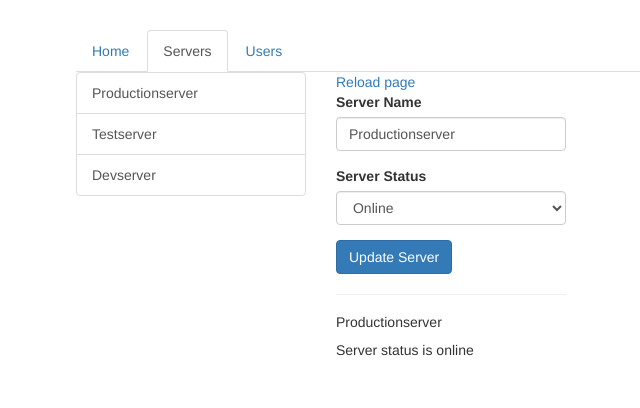
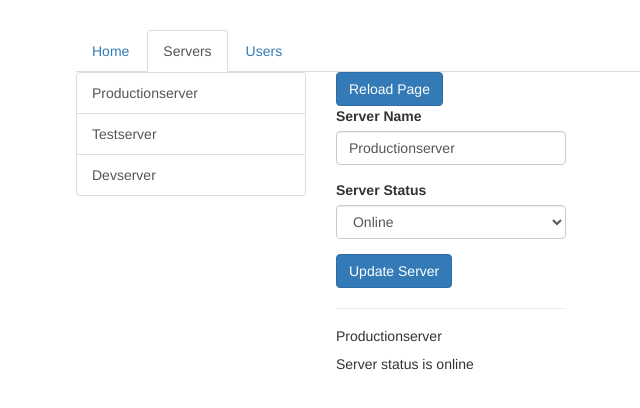
Before and after one commit to yashwadhwani08/angular-routing, an Angular app: page /servers in a window 1280 px wide. Shown: the top 408 px of the page, without its empty margins (189-829 px from the left). Built offline with nearby package versions, Linux system fonts and the light colour scheme.

Commit message:
using relative path in programmatic navigation

```diff
--- a/src/app/servers/servers.component.html
+++ b/src/app/servers/servers.component.html
@@ -25,7 +25,8 @@
     -->
 
     <!-- Resolving the error with leading slash (hence making the path the absolute path: localhost:4200/servers) to routerLink making it an absolute URL which would be appended to localhost:4200/ -->
-    <a routerLink="/servers">Reload page</a>
+    <!-- <a routerLink="/servers">Reload page</a> -->
+    <button class="btn btn-primary" (click)="onReload()">Reload Page</button>
     <app-edit-server></app-edit-server>
     <hr />
     <app-server></app-server>
--- a/src/app/servers/servers.component.ts
+++ b/src/app/servers/servers.component.ts
@@ -1,18 +1,32 @@
 import { Component, OnInit } from '@angular/core';
 import { ServersService } from './servers.service';
+import { ActivatedRoute, Router } from '@angular/router';
 
 @Component({
   selector: 'app-servers',
   templateUrl: './servers.component.html',
-  styleUrls: ['./servers.component.css']
+  styleUrls: ['./servers.component.css'],
 })
 export class ServersComponent implements OnInit {
-  public servers: {id: number, name: string, status: string}[] = [];
+  onReload() {
+    // this.router.navigate(['/servers'])
 
-  constructor(private serversService: ServersService) { }
+    // Understanding how we can work with relative paths in the navigate method by defining relative to what this path should be loaded, default is root URL
+
+    // We get an error now:
+    // ERROR Error: Uncaught (in promise): Error: NG04002: Cannot match any routes. URL Segment: 'servers/servers', since it is looking for the path localhost:4200/servers/servers (which doesn't exist)
+
+    this.router.navigate(['servers'],{relativeTo: this.activatedRoute});
+  }
+  public servers: { id: number; name: string; status: string }[] = [];
+
+  constructor(
+    private serversService: ServersService,
+    private router: Router,
+    private activatedRoute: ActivatedRoute
+  ) {}
 
   ngOnInit() {
     this.servers = this.serversService.getServers();
   }
-
 }
```
